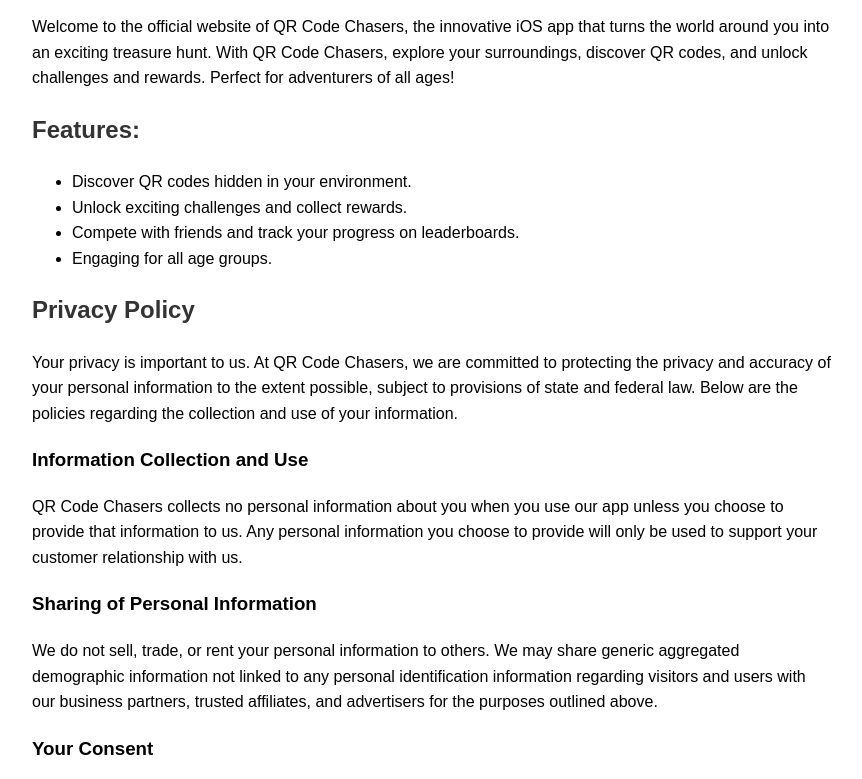
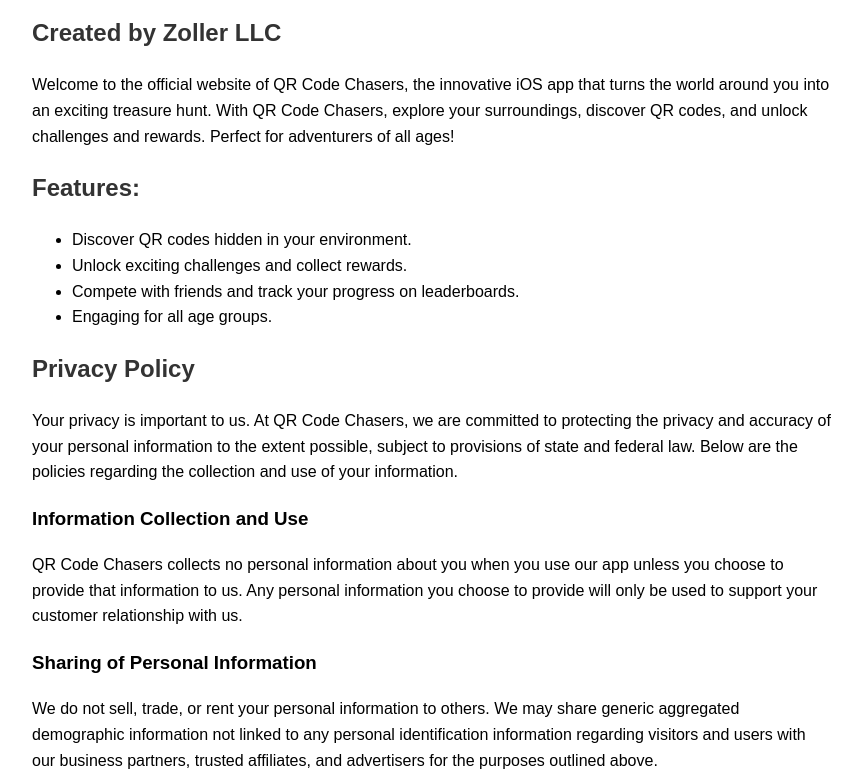
Before and after one commit to azoller11/QRCodeChasers.github-io, a plain HTML site: page index.html in a window 1280 px wide. Shown: the part 100-879 px from the top of the page, without its empty margins (208-1070 px from the left). Drawn offline with Linux system fonts and the light colour scheme.

Commit message:
Update index.html

```diff
--- a/index.html
+++ b/index.html
@@ -32,6 +32,7 @@
         <!-- App Information Section -->
         <div class="section" id="app-information">
             <h1>QR Code Chasers</h1>
+            <h2>Created by Zoller LLC</h2>
             <p>Welcome to the official website of QR Code Chasers, the innovative iOS app that turns the world around you into an exciting treasure hunt. With QR Code Chasers, explore your surroundings, discover QR codes, and unlock challenges and rewards. Perfect for adventurers of all ages!</p>
             <h2>Features:</h2>
             <ul>
```
